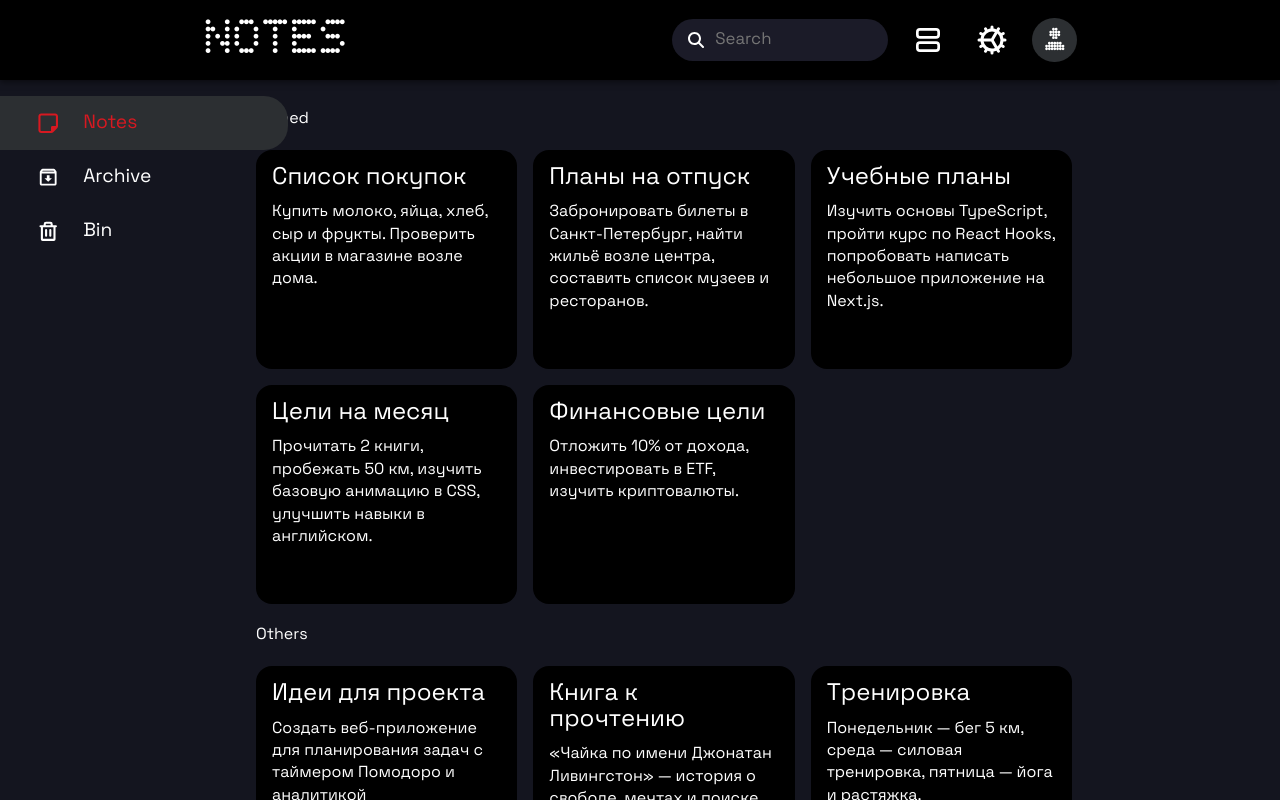
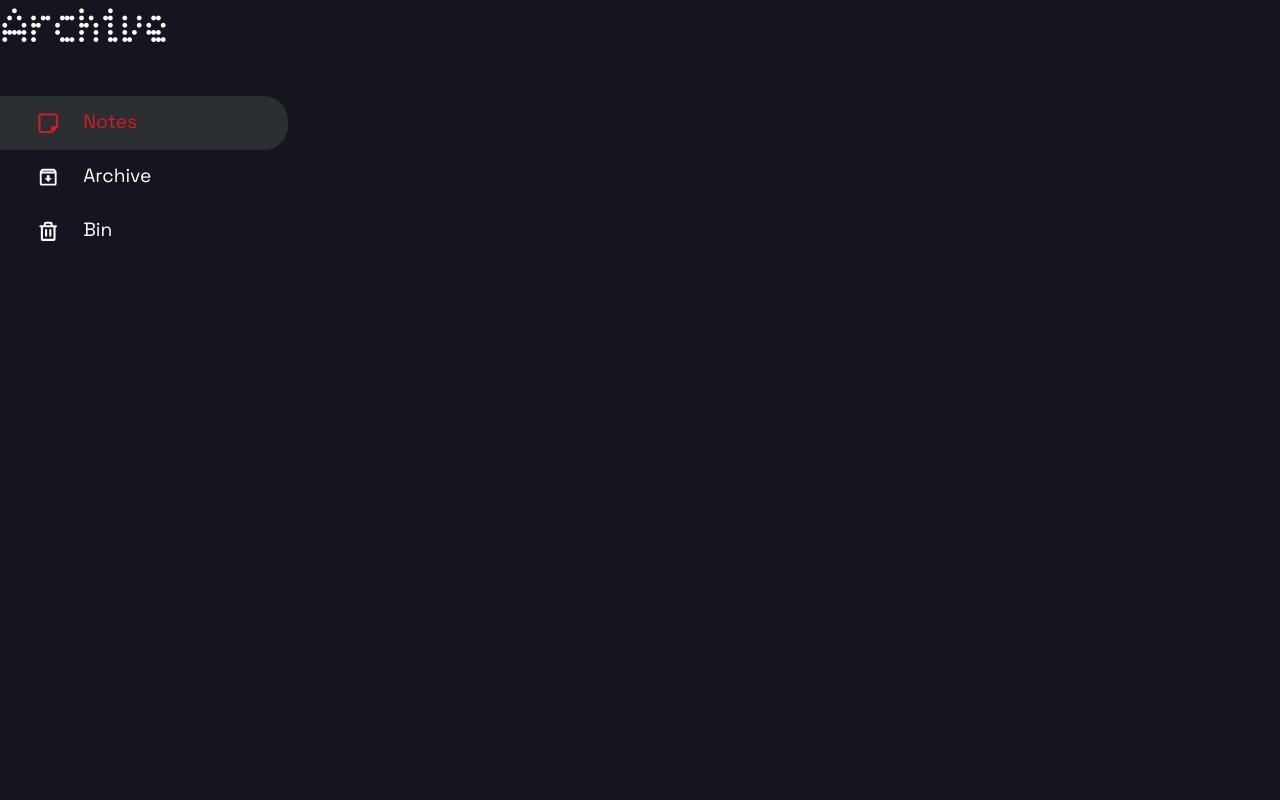
Before and after one commit to 1-WOOPER-1/notes, a React (Vite) app: page /archive in a window 1280 px wide. Shown: the top 800 px of the page. Built offline with nearby package versions, Linux system fonts and the light colour scheme.

Commit message:
Refactor the project for a routing, changing Sidebars's tags from the button to the Link

```diff
--- a/package.json
+++ b/package.json
@@ -18,6 +18,7 @@
     "react": "^19.1.0",
     "react-dom": "^19.1.0",
     "react-icons": "^5.5.0",
+    "react-router-dom": "^7.8.2",
     "react-transition-group": "^4.4.5",
     "sass": "^1.90.0"
   },
--- a/src/App.jsx
+++ b/src/App.jsx
@@ -1,98 +1,12 @@
-import { useEffect, useState } from "react";
-import styles from "./App.module.scss";
-import { NOTES } from "./data/notes.js";
-import { Header } from "@components/Header/Header.jsx";
-import { NoteEditor } from "@components/NoteEditor/NoteEditor.jsx";
-import { NoteActionsContext } from "./context/NoteActionsContext.js";
-import { NotesList } from "@components/NotesList/NotesList.jsx";
-import { LocalStorageService } from "./utils/localStorage.js";
-import { Sidebar } from "./components/Sidebar/Sidebar.jsx";
+import { BrowserRouter } from "react-router-dom";
+import { AppRouter } from "./components/AppRouter.jsx";
+import { Sidebar } from "@components/Sidebar/Sidebar.jsx";
 
 export function App() {
-  const [allNotes, setAllNotes] = useState(
-    LocalStorageService.getItem("allNotes") || NOTES
-  );
-  const [query, setQuery] = useState("");
-
-  const [openedNote, setOpenedNote] = useState(
-    LocalStorageService.getItem("openedNote") || null
-  );
-  const [isEditorOpen, setIsEditorOpen] = useState(false);
-
-  const [listView, setlistView] = useState(
-    LocalStorageService.getItem("listView") || false
-  );
-
-  useEffect(() => {
-    isEditorOpen
-      ? document.body.classList.add("scrollLocked")
-      : document.body.classList.remove("scrollLocked");
-  }, [isEditorOpen]);
-
-  useEffect(() => {
-    if (openedNote) {
-      openNote(openedNote);
-    }
-  }, []);
-
-  useEffect(() => {
-    LocalStorageService.setItem("allNotes", allNotes);
-  }, [allNotes]);
-
-  function openNote(note) {
-    setOpenedNote(note);
-    setIsEditorOpen(true);
-    LocalStorageService.setItem("openedNote", note);
-  }
-
-  function closeNote() {
-    setOpenedNote(null);
-    LocalStorageService.removeItem("openedNote");
-  }
-
-  function saveNote(note) {
-    setAllNotes(allNotes.map((n) => (n.id === note.id ? { ...note } : n)));
-  }
-
-  function pinNote(note) {
-    setAllNotes(
-      allNotes.map((n) =>
-        n.id === note.id ? { ...n, isPinned: !note.isPinned } : n
-      )
-    );
-  }
-
-  function deleteNote(note) {
-    setAllNotes(allNotes.filter((n) => n.id !== note.id));
-  }
-
   return (
-    <div>
-      <Header
-        setQuery={setQuery}
-        listView={listView}
-        setlistView={setlistView}
-      />
+    <BrowserRouter>
       <Sidebar />
-      <main
-        className={`${styles.main} ${isEditorOpen ? styles.moveRight : ""}`}
-      >
-        <NoteEditor
-          note={openedNote}
-          isOpen={isEditorOpen}
-          closeEditor={setIsEditorOpen}
-          closeNote={closeNote}
-          saveNote={saveNote}
-        />
-        <NoteActionsContext.Provider value={{ openNote, pinNote, deleteNote }}>
-          <NotesList
-            allNotes={allNotes}
-            setAllNotes={setAllNotes}
-            query={query}
-            listView={listView}
-          />
-        </NoteActionsContext.Provider>
-      </main>
-    </div>
+      <AppRouter />
+    </BrowserRouter>
   );
 }
--- /dev/null
+++ b/src/components/AppRouter.jsx
@@ -0,0 +1,17 @@
+import { Routes, Route, Navigate } from "react-router-dom";
+import { privateRoutes } from "@/router/routes.js";
+
+export function AppRouter() {
+  return (
+    <Routes>
+      {privateRoutes.map((route) => (
+        <Route
+          key={route.path}
+          path={route.path}
+          Component={route.element}
+          exact={route.exact}
+        />
+      ))}
+    </Routes>
+  );
+}
--- a/src/components/Sidebar/Sidebar.jsx
+++ b/src/components/Sidebar/Sidebar.jsx
@@ -1,3 +1,4 @@
+import { Link } from "react-router-dom";
 import { FaRegNoteSticky } from "react-icons/fa6";
 import { MdOutlineArchive } from "react-icons/md";
 import { PiTrashBold } from "react-icons/pi";
@@ -6,15 +7,15 @@ import styles from "./Sidebar.module.scss";
 export function Sidebar() {
   return (
     <div className={styles.sidebar}>
-      <button className={`${styles.sidebarItem} ${styles.active}`}>
+      <Link to="/notes" className={`${styles.sidebarItem} ${styles.active}`}>
         <FaRegNoteSticky className={styles.icon} /> <span>Notes</span>
-      </button>
-      <button className={styles.sidebarItem}>
+      </Link>
+      <Link to="/archive" className={styles.sidebarItem}>
         <MdOutlineArchive className={styles.icon} /> <span>Archive</span>
-      </button>
-      <button className={styles.sidebarItem}>
+      </Link>
+      <Link to="/bin" className={styles.sidebarItem}>
         <PiTrashBold className={styles.icon} /> <span>Bin</span>
-      </button>
+      </Link>
     </div>
   );
 }
--- a/src/components/Sidebar/Sidebar.module.scss
+++ b/src/components/Sidebar/Sidebar.module.scss
@@ -18,6 +18,8 @@
     gap: 1.5rem;
     align-items: center;
     border-radius: 0 1.5rem 1.5rem 0;
+    text-decoration: none;
+    color: inherit;
 
     &:hover {
       background-color: var(--hover-listitem);
--- /dev/null
+++ b/src/pages/Archive.jsx
@@ -0,0 +1,7 @@
+export function Archive() {
+  return (
+    <div>
+      <h1>Archive</h1>
+    </div>
+  );
+}
--- /dev/null
+++ b/src/pages/Notes.jsx
@@ -0,0 +1,98 @@
+import { useEffect, useState } from "react";
+import styles from "@/App.module.scss";
+import { NOTES } from "@/data/notes.js";
+import { Header } from "@components/Header/Header.jsx";
+import { NoteEditor } from "@components/NoteEditor/NoteEditor.jsx";
+import { NoteActionsContext } from "@/context/NoteActionsContext.js";
+import { NotesList } from "@components/NotesList/NotesList.jsx";
+import { LocalStorageService } from "@/utils/localStorage.js";
+import { Sidebar } from "@components/Sidebar/Sidebar.jsx";
+
+export function Notes() {
+  const [allNotes, setAllNotes] = useState(
+    LocalStorageService.getItem("allNotes") || NOTES
+  );
+  const [query, setQuery] = useState("");
+
+  const [openedNote, setOpenedNote] = useState(
+    LocalStorageService.getItem("openedNote") || null
+  );
+  const [isEditorOpen, setIsEditorOpen] = useState(false);
+
+  const [listView, setlistView] = useState(
+    LocalStorageService.getItem("listView") || false
+  );
+
+  useEffect(() => {
+    isEditorOpen
+      ? document.body.classList.add("scrollLocked")
+      : document.body.classList.remove("scrollLocked");
+  }, [isEditorOpen]);
+
+  useEffect(() => {
+    if (openedNote) {
+      openNote(openedNote);
+    }
+  }, []);
+
+  useEffect(() => {
+    LocalStorageService.setItem("allNotes", allNotes);
+  }, [allNotes]);
+
+  function openNote(note) {
+    setOpenedNote(note);
+    setIsEditorOpen(true);
+    LocalStorageService.setItem("openedNote", note);
+  }
+
+  function closeNote() {
+    setOpenedNote(null);
+    LocalStorageService.removeItem("openedNote");
+  }
+
+  function saveNote(note) {
+    setAllNotes(allNotes.map((n) => (n.id === note.id ? { ...note } : n)));
+  }
+
+  function pinNote(note) {
+    setAllNotes(
+      allNotes.map((n) =>
+        n.id === note.id ? { ...n, isPinned: !note.isPinned } : n
+      )
+    );
+  }
+
+  function deleteNote(note) {
+    setAllNotes(allNotes.filter((n) => n.id !== note.id));
+  }
+
+  return (
+    <div>
+      <Header
+        setQuery={setQuery}
+        listView={listView}
+        setlistView={setlistView}
+      />
+      <Sidebar />
+      <main
+        className={`${styles.main} ${isEditorOpen ? styles.moveRight : ""}`}
+      >
+        <NoteEditor
+          note={openedNote}
+          isOpen={isEditorOpen}
+          closeEditor={setIsEditorOpen}
+          closeNote={closeNote}
+          saveNote={saveNote}
+        />
+        <NoteActionsContext.Provider value={{ openNote, pinNote, deleteNote }}>
+          <NotesList
+            allNotes={allNotes}
+            setAllNotes={setAllNotes}
+            query={query}
+            listView={listView}
+          />
+        </NoteActionsContext.Provider>
+      </main>
+    </div>
+  );
+}
--- /dev/null
+++ b/src/router/routes.js
@@ -0,0 +1,20 @@
+import { Notes } from "@/pages/Notes.jsx";
+import { Archive } from "@/pages/Archive.jsx";
+
+export const privateRoutes = [
+  {
+    path: "/notes",
+    element: Notes,
+    exact: true,
+  },
+  {
+    path: "/archive",
+    element: Archive,
+    exact: true,
+  },
+  {
+    path: "*",
+    element: "/notes",
+    exact: true,
+  },
+];
--- a/vite.config.js
+++ b/vite.config.js
@@ -4,7 +4,6 @@ import react from "@vitejs/plugin-react";
 // https://vite.dev/config/
 export default defineConfig({
   plugins: [react()],
-  base: "/notes/",
   resolve: {
     alias: {
       "@": "/src",
```
Also changed, not shown: 1 other file (tests, documents, lock files or other folders).
